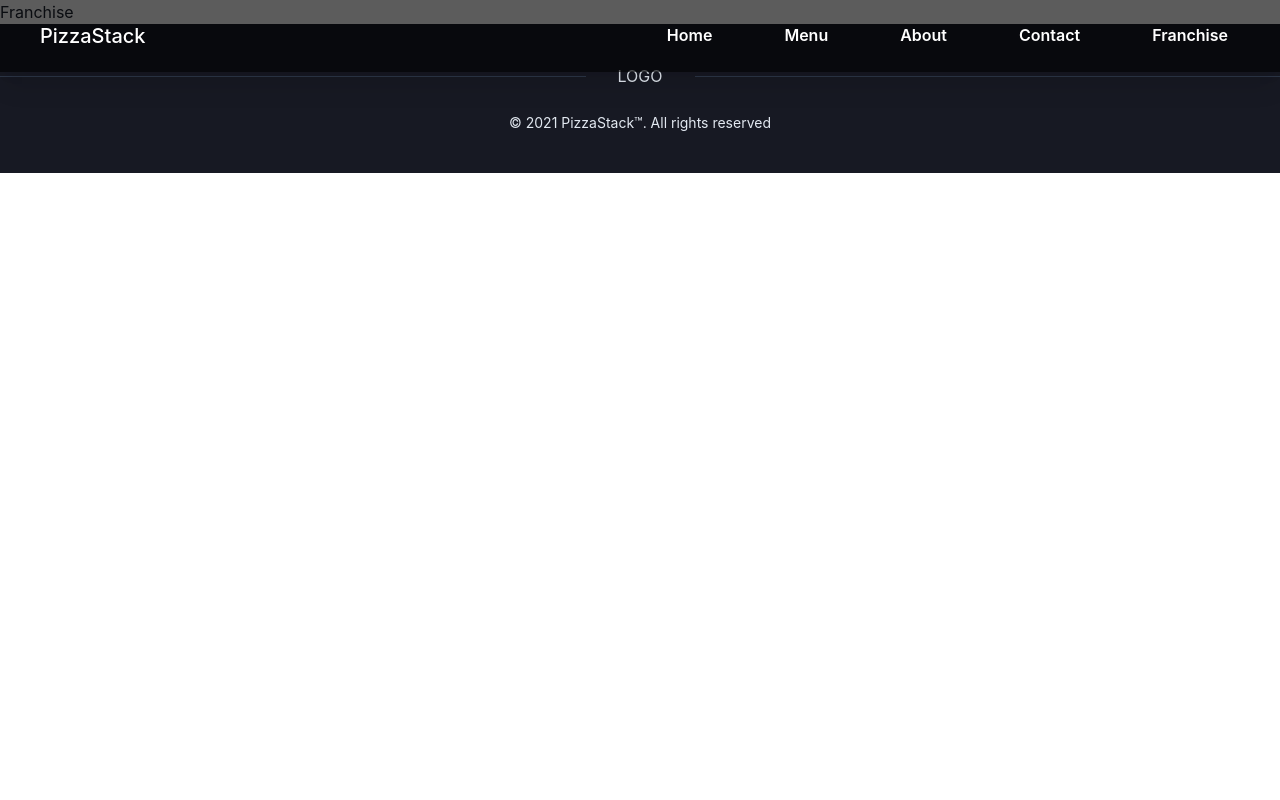
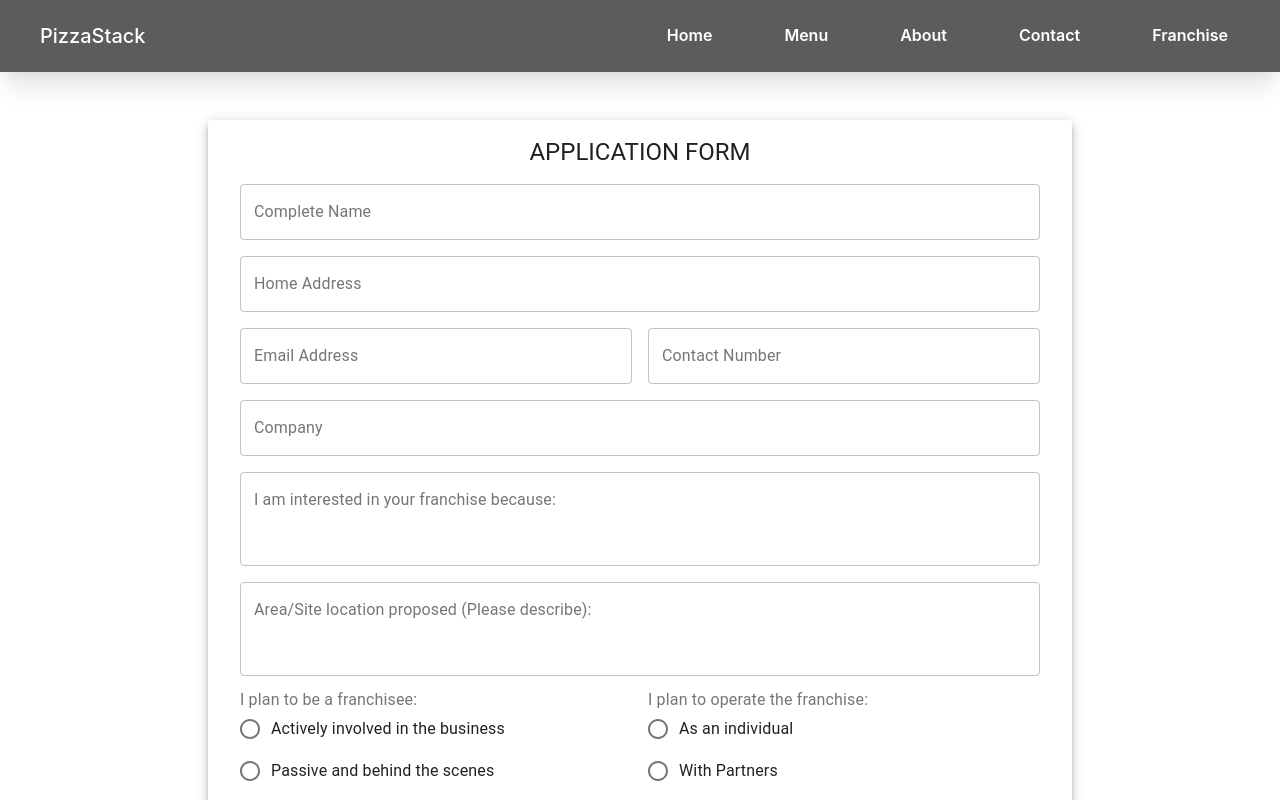
Before and after one commit to jhigger/pizzastack2, a React (Vite) app: page /franchise in a window 1280 px wide. Shown: the top 800 px of the page. Built offline with nearby package versions, Linux system fonts and the light colour scheme.

Commit message:
franchise

```diff
--- a/package.json
+++ b/package.json
@@ -11,11 +11,15 @@
     "@chakra-ui/react": "^1.6.9",
     "@emotion/react": "^11.4.1",
     "@emotion/styled": "^11.3.0",
+    "@material-ui/core": "^4.12.3",
+    "@material-ui/icons": "^4.11.2",
+    "formik": "^2.2.9",
     "framer-motion": "^4.1.17",
     "react": "^17.0.0",
     "react-dom": "^17.0.0",
     "react-icons": "^4.3.1",
-    "react-router-dom": "^5.3.0"
+    "react-router-dom": "^5.3.0",
+    "yup": "^0.32.11"
   },
   "devDependencies": {
     "@vitejs/plugin-react": "^1.0.0",
--- a/src/App.jsx
+++ b/src/App.jsx
@@ -16,6 +16,7 @@ import Navbar from './components/Header/Navbar';
 import Footer from './components/Footer';
 import Home from './pages/Home';
 import Menu from './pages/Menu';
+import Franchise from './pages/Franchise/Franchise';
 
 function App() {
 	return (
@@ -27,7 +28,7 @@ function App() {
 					<Route path="/menu" component={Menu} />
 					<Route path="/about">About</Route>
 					<Route path="/contact">Contact</Route>
-					<Route path="/franchise">Franchise</Route>
+					<Route path="/franchise" component={Franchise} />
 				</Switch>
 				<Footer />
 			</Router>
--- a/src/components/Header/Hero.jsx
+++ b/src/components/Header/Hero.jsx
@@ -1,6 +1,6 @@
 import React from 'react';
 import {Container, VStack, Flex, Text, Button, Divider} from '@chakra-ui/react';
-import video from '../../assets/Advertisement.webm';
+import video from '../../assets/Video720p.webm';
 
 export default function Hero() {
 	return (
--- /dev/null
+++ b/src/pages/Franchise/Form/Form.jsx
@@ -0,0 +1,207 @@
+import React from 'react';
+import Button from '@material-ui/core/Button';
+import {makeStyles} from '@material-ui/core/styles';
+import {Paper, Typography} from '@material-ui/core';
+import SendIcon from '@material-ui/icons/Send';
+import {Grid} from '@material-ui/core';
+import {Formik} from 'formik';
+import * as Yup from 'yup';
+import Container from '@material-ui/core/Container';
+import Radio from '@material-ui/core/Radio';
+import RadioGroup from '@material-ui/core/RadioGroup';
+import FormControlLabel from '@material-ui/core/FormControlLabel';
+import FormControl from '@material-ui/core/FormControl';
+import FormLabel from '@material-ui/core/FormLabel';
+import FormHelperText from '@material-ui/core/FormHelperText';
+import MyTextField from './MyTextField';
+
+const useStyles = makeStyles((theme) => ({
+	paper: {
+		backgroundColor: theme.palette.background.paper,
+		boxShadow: theme.shadows[5],
+		padding: theme.spacing(2, 4, 3),
+		margin: theme.spacing(3)
+	}
+}));
+
+export default function ApplicationForm() {
+	const classes = useStyles();
+	const formEl = React.useRef(null);
+
+	return (
+		<Container maxWidth="md">
+			<Paper className={classes.paper}>
+				<Formik
+					initialValues={{
+						name: '',
+						address: '',
+						email: '',
+						contact: '',
+						company: '',
+						purpose: '',
+						location: '',
+						active_passive: '',
+						individual_partners: '',
+						investment: ''
+					}}
+					validationSchema={Yup.object({
+						name: Yup.string()
+							.required('Required')
+							.min(5, 'Full name too short')
+							.max(50, 'Full name too long'),
+						address: Yup.string().required('Required'),
+						email: Yup.string().email('Invalid email').required('Required'),
+						contact: Yup.number()
+							.integer()
+							.typeError('Please enter a valid contact number')
+							.required('Required'),
+						company: Yup.string(),
+						purpose: Yup.string().required('Required'),
+						location: Yup.string().required('Required'),
+						active_passive: Yup.string().required('Required'),
+						individual_partners: Yup.string().required('Required'),
+						investment: Yup.number()
+							.typeError('Please enter a valid currency number')
+							.required('Required')
+					})}
+					onSubmit={() => {
+						formEl.current.submit();
+					}}
+				>
+					{({touched, errors, getFieldProps, handleSubmit}) => (
+						<form
+							autoComplete="off"
+							action="https://formsubmit.co/a4b713f7a49c57286bf30fff7f50de11"
+							method="POST"
+							ref={formEl}
+							onSubmit={handleSubmit}
+						>
+							<input type="hidden" name="_template" value="table" />
+							<input
+								type="hidden"
+								name="_subject"
+								value="Franchise Application"
+							/>
+							<Grid container spacing={2}>
+								<Grid item xs={12}>
+									<Typography variant="h5" align="center">
+										APPLICATION FORM
+									</Typography>
+								</Grid>
+								<Grid item xs={12}>
+									<MyTextField label="Complete Name" name="name" />
+								</Grid>
+								<Grid item xs={12}>
+									<MyTextField label="Home Address" name="address" />
+								</Grid>
+								<Grid item xs={12} sm={6}>
+									<MyTextField label="Email Address" name="email" />
+								</Grid>
+								<Grid item xs={12} sm={6}>
+									<MyTextField label="Contact Number" name="contact" />
+								</Grid>
+								<Grid item xs={12}>
+									<MyTextField label="Company" name="company" />
+								</Grid>
+								<Grid item xs={12}>
+									<MyTextField
+										label="I am interested in your franchise because:"
+										name="purpose"
+										multiline
+										rows={3}
+									/>
+								</Grid>
+								<Grid item xs={12}>
+									<MyTextField
+										label="Area/Site location proposed (Please describe):"
+										name="location"
+										multiline
+										rows={3}
+									/>
+								</Grid>
+								<Grid item sm={6}>
+									<FormControl
+										component="fieldset"
+										error={Boolean(
+											touched.active_passive && errors.active_passive
+										)}
+									>
+										<FormLabel component="legend">
+											I plan to be a franchisee:
+										</FormLabel>
+										<RadioGroup
+											name="active/passive"
+											{...getFieldProps('active_passive')}
+										>
+											<FormControlLabel
+												value="Actively involved in the business"
+												control={<Radio />}
+												label="Actively involved in the business"
+											/>
+											<FormControlLabel
+												value="Passive and behind the scenes"
+												control={<Radio />}
+												label="Passive and behind the scenes"
+											/>
+										</RadioGroup>
+										<FormHelperText>
+											{touched.active_passive && errors.active_passive}
+										</FormHelperText>
+									</FormControl>
+								</Grid>
+								<Grid item sm={6}>
+									<FormControl
+										component="fieldset"
+										error={Boolean(
+											touched.individual_partners && errors.individual_partners
+										)}
+									>
+										<FormLabel component="legend">
+											I plan to operate the franchise:
+										</FormLabel>
+										<RadioGroup
+											name="individual/partners"
+											{...getFieldProps('individual_partners')}
+										>
+											<FormControlLabel
+												value="As an individual"
+												control={<Radio />}
+												label="As an individual"
+											/>
+											<FormControlLabel
+												value="With Partners"
+												control={<Radio />}
+												label="With Partners"
+											/>
+										</RadioGroup>
+										<FormHelperText>
+											{touched.individual_partners &&
+												errors.individual_partners}
+										</FormHelperText>{' '}
+									</FormControl>
+								</Grid>
+								<Grid item xs={12}>
+									<MyTextField
+										label="I can invest the total amount of (in pesos):"
+										name="investment"
+									/>
+								</Grid>
+								<Grid item xs={12}>
+									<Button
+										size="large"
+										variant="outlined"
+										endIcon={<SendIcon />}
+										fullWidth={true}
+										type="submit"
+									>
+										Submit
+									</Button>
+								</Grid>
+							</Grid>
+						</form>
+					)}
+				</Formik>
+			</Paper>
+		</Container>
+	);
+}
--- /dev/null
+++ b/src/pages/Franchise/Form/MyTextField.jsx
@@ -0,0 +1,19 @@
+import React from 'react';
+import {useField} from 'formik';
+import TextField from '@material-ui/core/TextField';
+
+export default function MyTextField({name, ...props}) {
+	const [field, meta] = useField(name);
+
+	return (
+		<TextField
+			fullWidth
+			variant="outlined"
+			name={name}
+			{...field}
+			{...props}
+			error={Boolean(meta.touched && meta.error)}
+			helperText={meta.touched && meta.error}
+		/>
+	);
+}
--- /dev/null
+++ b/src/pages/Franchise/Franchise.jsx
@@ -0,0 +1,11 @@
+import React from 'react';
+import Form from './Form/Form';
+import {Box} from '@chakra-ui/react';
+
+export default function Franchise() {
+	return (
+		<Box pt={24}>
+			<Form />
+		</Box>
+	);
+}
```
Also changed, not shown: 1 other file (tests, documents, lock files or other folders).
